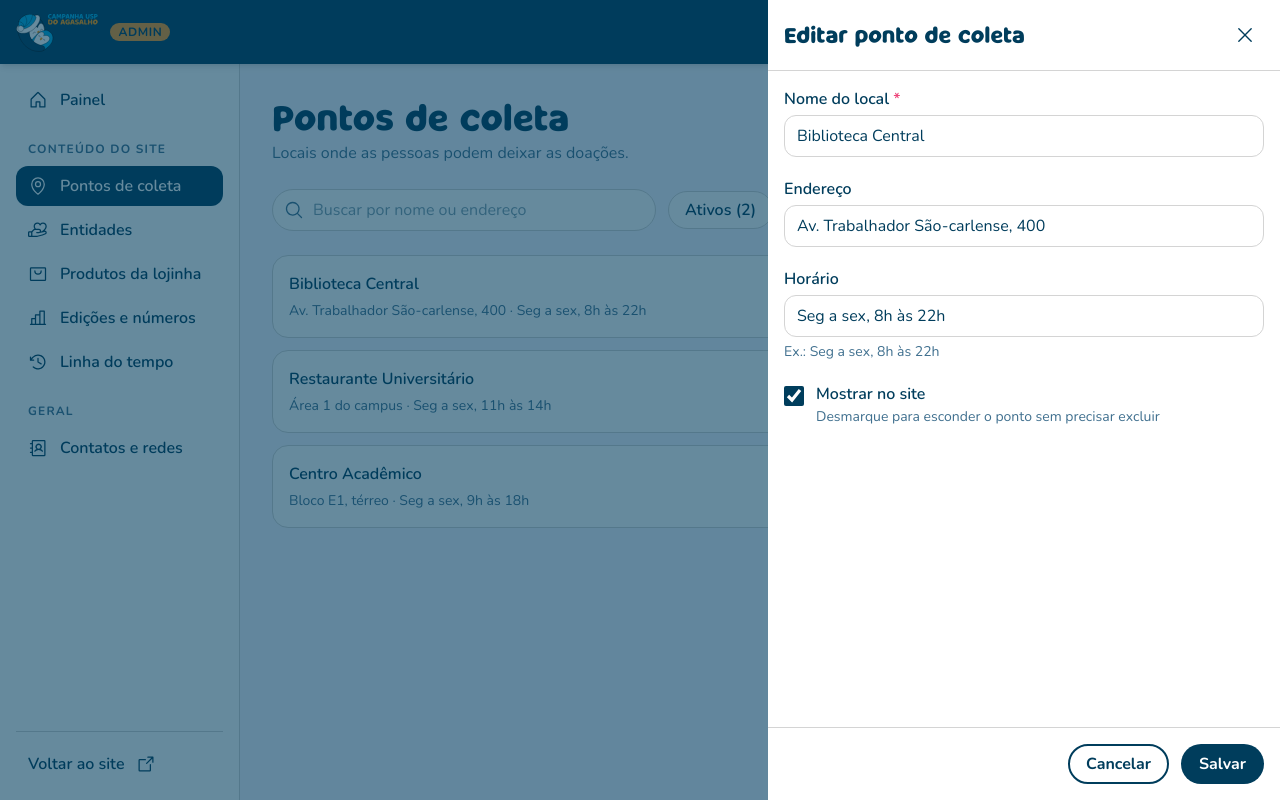
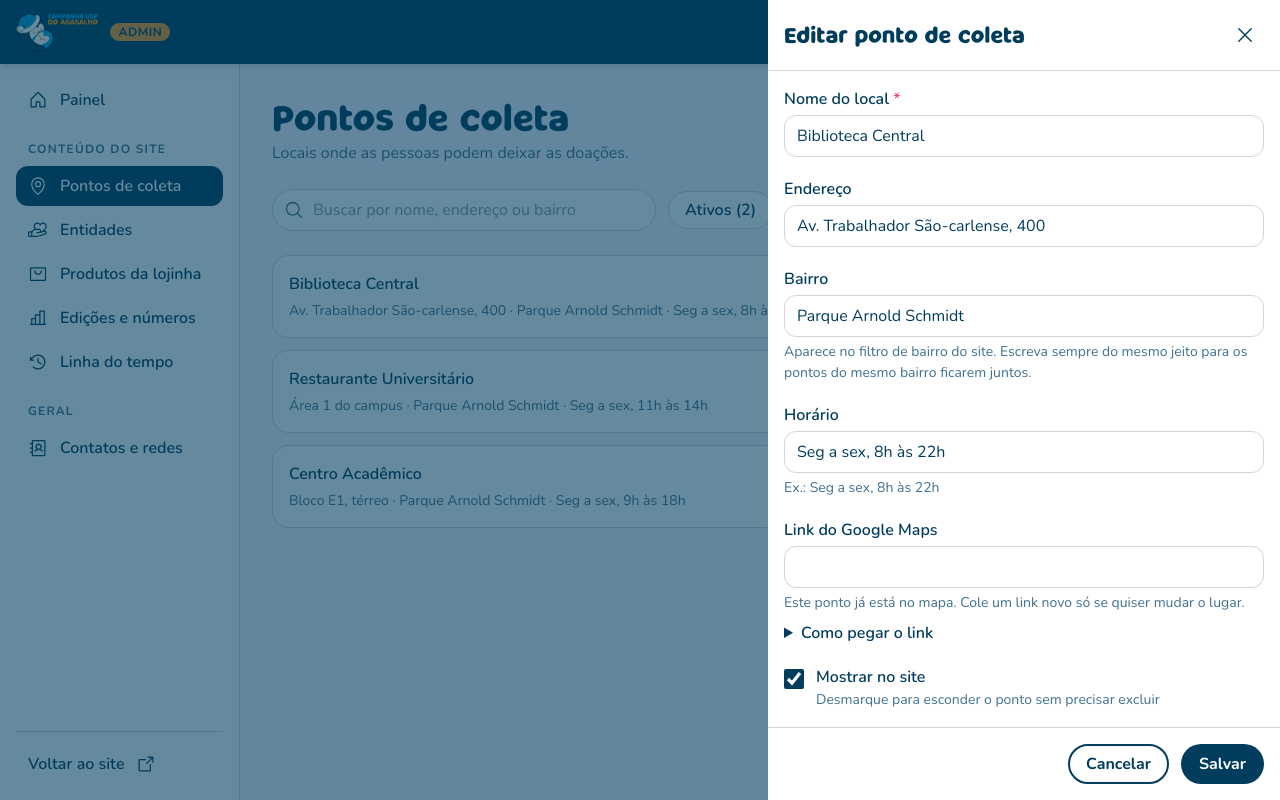
Before and after one commit to USPCodeLabSanca/Campanha-do-Agasalho, a React (Vite) app: page /admin/pontos-de-coleta in a window 1280 px wide. Both pictures are taken after a click on the button 1173 px from the left and 296 px from the top of the page. Built offline with nearby package versions, Linux system fonts and the light colour scheme; no server answers.

Commit message:
feat: adiciona bairro e localização pelo link do Google Maps no admin

```diff
--- a/src/components/admin/collectionPoints/CollectionPointForm.tsx
+++ b/src/components/admin/collectionPoints/CollectionPointForm.tsx
@@ -8,6 +8,8 @@ import type {
   CollectionPoint,
   CollectionPointInput,
 } from '../../../types/collectionPoint'
+import { hasCoords } from '../../../utils/collectionPoints'
+import { parseMapsLink } from '../../../utils/parseMapsLink'
 
 type CollectionPointFormProps = {
   point?: CollectionPoint
@@ -19,6 +21,7 @@ type CollectionPointFormProps = {
 const emptyPoint: CollectionPointInput = {
   name: '',
   address: '',
+  neighborhood: '',
   hours: '',
   isActive: true,
 }
@@ -32,6 +35,8 @@ export function CollectionPointForm({
   const [values, setValues] = useState<CollectionPointInput>(
     point ?? emptyPoint,
   )
+  const [mapsLink, setMapsLink] = useState('')
+  const [error, setError] = useState<string | null>(null)
 
   function updateField<Key extends keyof CollectionPointInput>(
     key: Key,
@@ -40,12 +45,37 @@ export function CollectionPointForm({
     setValues((prev) => ({ ...prev, [key]: value }))
   }
 
+  const linkLocation = mapsLink.trim() ? parseMapsLink(mapsLink) : null
+  const hasLocation = point ? hasCoords(point) : false
+
+  function getLinkHelp() {
+    if (mapsLink.trim()) {
+      return linkLocation
+        ? '✓ Localização encontrada no link.'
+        : 'Não achamos a localização nesse link. Veja a dica abaixo.'
+    }
+    if (hasLocation) {
+      return 'Este ponto já está no mapa. Cole um link novo só se quiser mudar o lugar.'
+    }
+    return 'Sem a localização, o ponto aparece na lista, mas não no mapa.'
+  }
+
   function handleSubmit() {
+    if (mapsLink.trim() && !linkLocation) {
+      setError(
+        'Não achamos a localização no link do Google Maps. Abra o link no navegador e copie o endereço completo da barra.',
+      )
+      return
+    }
+
     onSave({
       name: values.name.trim(),
       address: values.address.trim(),
+      neighborhood: values.neighborhood?.trim(),
       hours: values.hours.trim(),
       isActive: values.isActive,
+      lat: linkLocation?.lat ?? values.lat,
+      lng: linkLocation?.lng ?? values.lng,
     })
   }
 
@@ -53,6 +83,7 @@ export function CollectionPointForm({
     <AdminDrawer
       title={point ? 'Editar ponto de coleta' : 'Adicionar ponto de coleta'}
       isSaving={isSaving}
+      error={error}
       onSubmit={handleSubmit}
       onClose={onClose}
     >
@@ -68,11 +99,45 @@ export function CollectionPointForm({
         onChange={(value) => updateField('address', value)}
       />
       <TextField
+        label="Bairro"
+        value={values.neighborhood ?? ''}
+        onChange={(value) => updateField('neighborhood', value)}
+        help="Aparece no filtro de bairro do site. Escreva sempre do mesmo jeito para os pontos do mesmo bairro ficarem juntos."
+      />
+      <TextField
         label="Horário"
         value={values.hours}
         onChange={(value) => updateField('hours', value)}
         help="Ex.: Seg a sex, 8h às 22h"
       />
+
+      <div className="flex flex-col gap-2">
+        <TextField
+          label="Link do Google Maps"
+          type="url"
+          value={mapsLink}
+          onChange={(value) => {
+            setMapsLink(value)
+            setError(null)
+          }}
+          help={getLinkHelp()}
+        />
+        <details className="text-small text-blue-4">
+          <summary className="cursor-pointer text-strong text-blue-1">
+            Como pegar o link
+          </summary>
+          <ol className="mt-2 ml-5 list-decimal space-y-1">
+            <li>Abra o Google Maps no computador e procure o lugar.</li>
+            <li>Clique no lugar para ele ficar marcado no mapa.</li>
+            <li>Copie o endereço da barra do navegador e cole aqui.</li>
+          </ol>
+          <p className="mt-2">
+            Links curtos, como maps.app.goo.gl, não trazem a localização. Se for
+            o caso, abra o link no navegador e copie o endereço completo.
+          </p>
+        </details>
+      </div>
+
       <CheckboxField
         label="Mostrar no site"
         checked={values.isActive}
--- a/src/pages/admin/AdminCollectionPoints.tsx
+++ b/src/pages/admin/AdminCollectionPoints.tsx
@@ -19,6 +19,7 @@ import type {
   CollectionPoint,
   CollectionPointInput,
 } from '../../types/collectionPoint'
+import { hasCoords } from '../../utils/collectionPoints'
 
 type Editing = CollectionPoint | 'new' | null
 
@@ -78,7 +79,8 @@ export function AdminCollectionPoints() {
   const visiblePoints = points.filter((point) => {
     if (onlyActive && !point.isActive) return false
 
-    const text = `${point.name} ${point.address}`.toLowerCase()
+    const text =
+      `${point.name} ${point.address} ${point.neighborhood ?? ''}`.toLowerCase()
     return text.includes(searchText)
   })
 
@@ -92,7 +94,7 @@ export function AdminCollectionPoints() {
 
       <div className="flex flex-wrap items-center gap-3">
         <AdminSearch
-          label="Buscar por nome ou endereço"
+          label="Buscar por nome, endereço ou bairro"
           value={search}
           onChange={setSearch}
         />
@@ -120,7 +122,14 @@ export function AdminCollectionPoints() {
             <AdminListItem
               key={point.id}
               title={point.name}
-              details={[point.address, point.hours].filter(Boolean).join(' · ')}
+              details={[
+                point.address,
+                point.neighborhood,
+                point.hours,
+                hasCoords(point) ? null : 'Sem localização no mapa',
+              ]
+                .filter(Boolean)
+                .join(' · ')}
               status={{
                 label: point.isActive ? 'No site' : 'Escondido',
                 isPositive: point.isActive,
--- /dev/null
+++ b/src/utils/parseMapsLink.ts
@@ -0,0 +1,32 @@
+import type { LatLng } from '../types/collectionPoint'
+
+const NUMBER = '(-?\\d+(?:\\.\\d+)?)'
+
+const PATTERNS = [
+  new RegExp(`!3d${NUMBER}!4d${NUMBER}`),
+  new RegExp(`[?&](?:q|query|ll)=${NUMBER},\\s*${NUMBER}`),
+  new RegExp(`@${NUMBER},${NUMBER}`),
+]
+
+export function parseMapsLink(link: string): LatLng | null {
+  let text = link.trim()
+  try {
+    text = decodeURIComponent(text)
+  } catch {
+    // mantém o texto original
+  }
+
+  for (const pattern of PATTERNS) {
+    const match = text.match(pattern)
+    if (!match) continue
+
+    const lat = Number(match[1])
+    const lng = Number(match[2])
+
+    if (Math.abs(lat) <= 90 && Math.abs(lng) <= 180) {
+      return { lat, lng }
+    }
+  }
+
+  return null
+}
```
